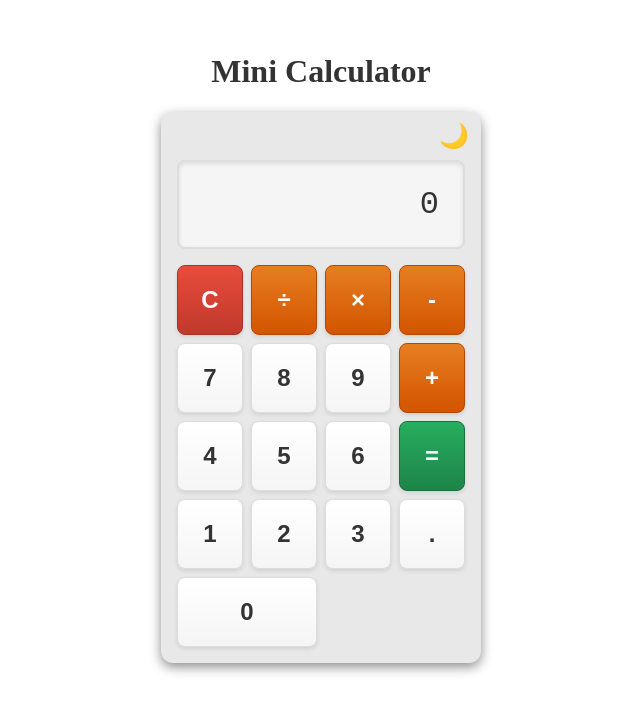
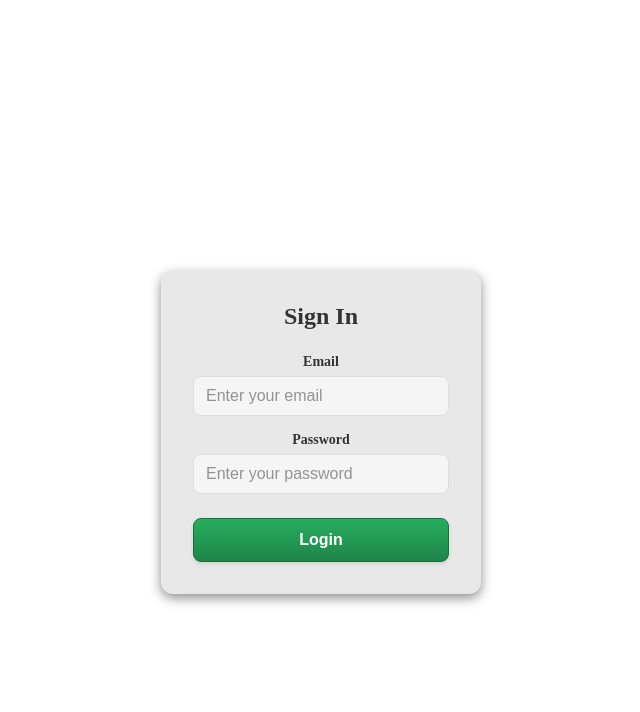
Before and after one commit to niigyanchristian/eunomia-mini-calculator, a React (Vite) app: page / in a window 1280 px wide. Shown: the top 712 px of the page, without its empty margins (319-959 px from the left). Built offline with nearby package versions, Linux system fonts and the light colour scheme; the HTML template or start-up script is replaced by a standard one.

Commit message:
feat: Add in-memory auth layer with Login page
Task [1] (feature)

```diff
--- a/src/App.tsx
+++ b/src/App.tsx
@@ -1,6 +1,7 @@
 import { useState, useEffect, createContext } from 'react'
 import './App.css'
 import { Calculator } from './components/Calculator'
+import { Login } from './components/Login'
 
 export const ThemeContext = createContext<{
   theme: 'light' | 'dark'
@@ -11,6 +12,7 @@ export const ThemeContext = createContext<{
 })
 
 export default function App() {
+  const [isAuthenticated, setIsAuthenticated] = useState(false)
   const [theme, setTheme] = useState<'light' | 'dark'>(() => {
     const savedTheme = localStorage.getItem('calculator-theme')
     return (savedTheme === 'dark' || savedTheme === 'light') ? savedTheme : 'light'
@@ -25,6 +27,20 @@ export default function App() {
     setTheme((prevTheme) => (prevTheme === 'light' ? 'dark' : 'light'))
   }
 
+  const handleLogin = () => {
+    setIsAuthenticated(true)
+  }
+
+  if (!isAuthenticated) {
+    return (
+      <ThemeContext.Provider value={{ theme, toggleTheme }}>
+        <div className="app" data-theme={theme}>
+          <Login onLogin={handleLogin} />
+        </div>
+      </ThemeContext.Provider>
+    )
+  }
+
   return (
     <ThemeContext.Provider value={{ theme, toggleTheme }}>
       <div className="app" data-theme={theme}>
--- /dev/null
+++ b/src/components/Login.css
@@ -0,0 +1,118 @@
+.login-container {
+  display: flex;
+  align-items: center;
+  justify-content: center;
+  min-height: 100vh;
+  background-color: var(--app-bg);
+  transition: background-color 0.3s ease;
+}
+
+.login-card {
+  width: 100%;
+  max-width: 320px;
+  padding: 2rem;
+  background: var(--calculator-bg);
+  border-radius: 12px;
+  box-shadow: 0 4px 12px var(--calculator-shadow);
+  transition: background-color 0.3s ease, box-shadow 0.3s ease;
+}
+
+.login-title {
+  margin: 0 0 1.5rem 0;
+  text-align: center;
+  color: var(--app-text);
+  font-size: 1.5rem;
+  font-weight: 700;
+  transition: color 0.3s ease;
+}
+
+.login-form {
+  display: flex;
+  flex-direction: column;
+  gap: 1rem;
+}
+
+.login-field {
+  display: flex;
+  flex-direction: column;
+  gap: 0.375rem;
+}
+
+.login-label {
+  font-size: 0.875rem;
+  font-weight: 600;
+  color: var(--app-text);
+  transition: color 0.3s ease;
+}
+
+.login-input {
+  padding: 0.625rem 0.75rem;
+  font-size: 1rem;
+  background: var(--display-bg);
+  color: var(--display-text);
+  border: 1px solid var(--display-border);
+  border-radius: 8px;
+  outline: none;
+  transition: border-color 0.15s ease, box-shadow 0.15s ease;
+}
+
+.login-input:focus {
+  border-color: var(--button-focus-outline);
+  box-shadow: 0 0 0 2px rgba(74, 158, 255, 0.25);
+}
+
+.login-input::placeholder {
+  color: var(--display-text);
+  opacity: 0.5;
+}
+
+.login-error {
+  margin: 0;
+  padding: 0.5rem 0.75rem;
+  font-size: 0.875rem;
+  color: #e74c3c;
+  background: rgba(231, 76, 60, 0.1);
+  border: 1px solid rgba(231, 76, 60, 0.3);
+  border-radius: 6px;
+}
+
+.login-submit {
+  margin-top: 0.5rem;
+  padding: 0.75rem;
+  font-size: 1rem;
+  font-weight: 600;
+  color: #ffffff;
+  background: linear-gradient(180deg, #27ae60 0%, #1e8449 100%);
+  border: 1px solid #196f3d;
+  border-radius: 8px;
+  cursor: pointer;
+  transition: all 0.15s ease;
+  box-shadow: 0 2px 4px var(--button-shadow);
+}
+
+.login-submit:hover {
+  background: linear-gradient(180deg, #2ecc71 0%, #27ae60 100%);
+  border-color: #1e8449;
+  box-shadow: 0 3px 6px var(--button-hover-shadow);
+  transform: translateY(-1px);
+}
+
+.login-submit:active {
+  background: linear-gradient(180deg, #1e8449 0%, #196f3d 100%);
+  border-color: #145a32;
+  box-shadow: 0 1px 2px var(--button-shadow) inset;
+  transform: translateY(0);
+}
+
+.login-submit:focus {
+  outline: 2px solid var(--button-focus-outline);
+  outline-offset: 2px;
+}
+
+@media (max-width: 480px) {
+  .login-card {
+    max-width: 100%;
+    margin: 1rem;
+    padding: 1.5rem;
+  }
+}
--- /dev/null
+++ b/src/components/Login.tsx
@@ -0,0 +1,61 @@
+import React, { useState } from 'react'
+import './Login.css'
+
+const VALID_EMAIL = 'test@gmail.com'
+const VALID_PASSWORD = 'test123'
+
+interface LoginProps {
+  onLogin: () => void
+}
+
+export function Login({ onLogin }: LoginProps) {
+  const [email, setEmail] = useState('')
+  const [password, setPassword] = useState('')
+  const [error, setError] = useState('')
+
+  const handleSubmit = (e: React.FormEvent<HTMLFormElement>) => {
+    e.preventDefault()
+    if (email === VALID_EMAIL && password === VALID_PASSWORD) {
+      setError('')
+      onLogin()
+    } else {
+      setError('Invalid email or password.')
+    }
+  }
+
+  return (
+    <div className="login-container">
+      <div className="login-card">
+        <h2 className="login-title">Sign In</h2>
+        <form className="login-form" onSubmit={handleSubmit}>
+          <div className="login-field">
+            <label htmlFor="email" className="login-label">Email</label>
+            <input
+              id="email"
+              type="email"
+              className="login-input"
+              value={email}
+              onChange={(e) => setEmail(e.target.value)}
+              placeholder="Enter your email"
+              required
+            />
+          </div>
+          <div className="login-field">
+            <label htmlFor="password" className="login-label">Password</label>
+            <input
+              id="password"
+              type="password"
+              className="login-input"
+              value={password}
+              onChange={(e) => setPassword(e.target.value)}
+              placeholder="Enter your password"
+              required
+            />
+          </div>
+          {error && <p className="login-error" role="alert">{error}</p>}
+          <button type="submit" className="login-submit">Login</button>
+        </form>
+      </div>
+    </div>
+  )
+}
```
Also changed, not shown: .eunomia/tasks.json, 2 other files (tests, documents, lock files or other folders).
